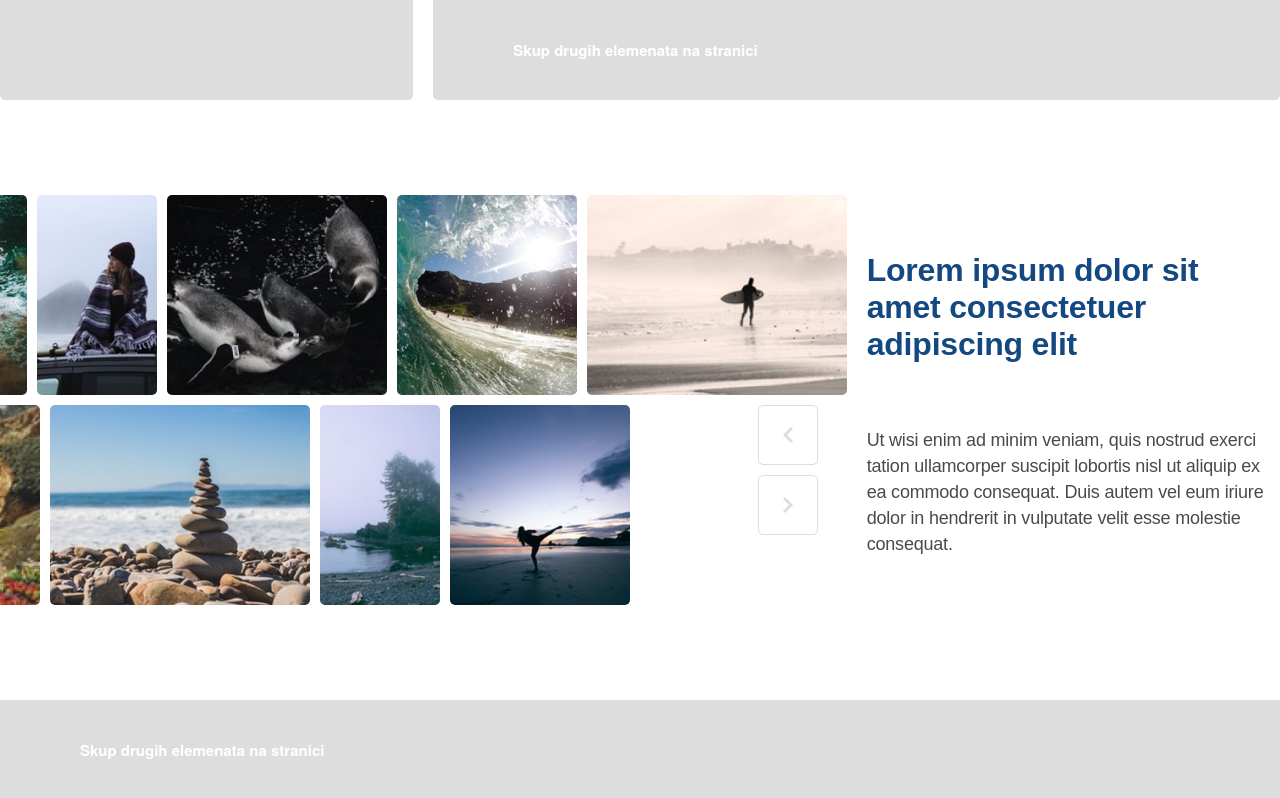
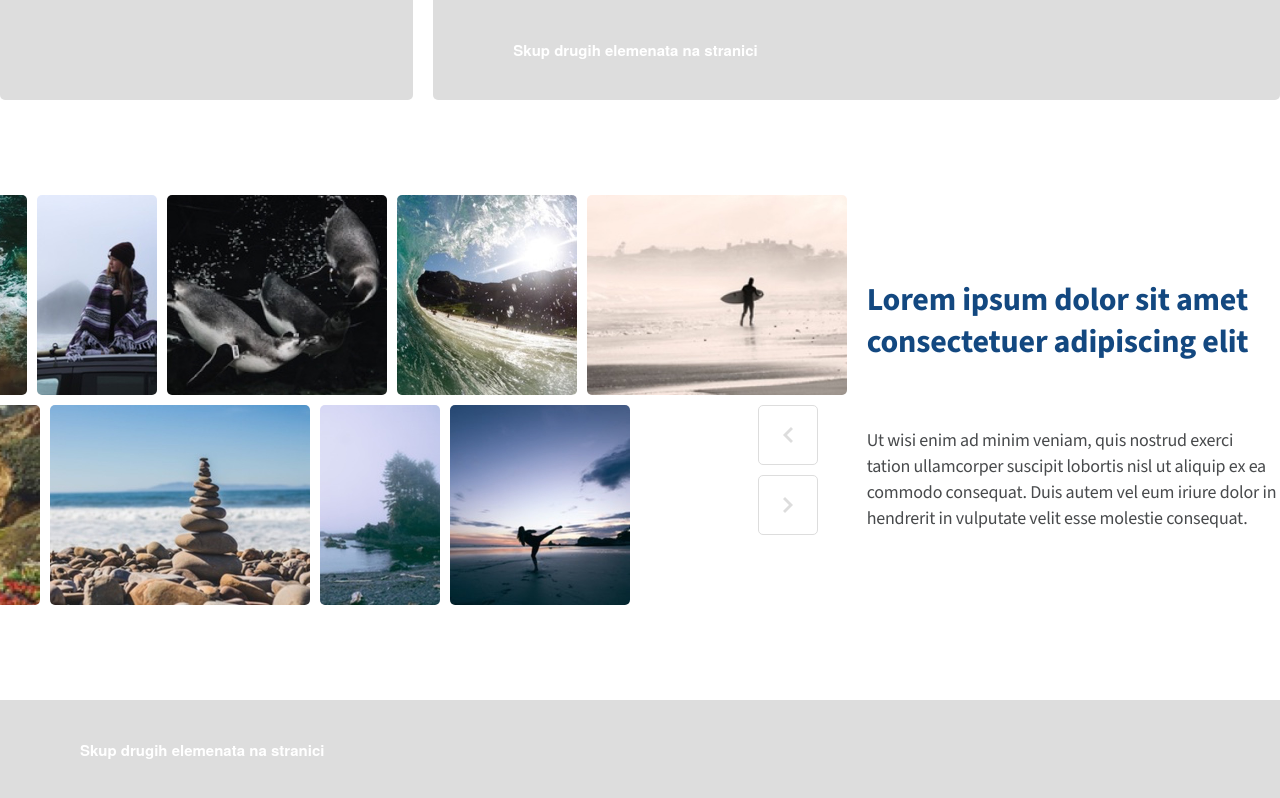
Before and after one commit to LukaMarkic/FACTORY-IMAGE-SLIDER, a plain HTML site: page index.html in a window 1280 px wide. Drawn offline with nearby package versions, Linux system fonts and the light colour scheme.

Commit message:
Adding Google font package

```diff
--- a/styles/aside-content.css
+++ b/styles/aside-content.css
@@ -1,3 +1,5 @@
+@import url('https://fonts.googleapis.com/css2?family=Source+Sans+3:wght@400;700&display=swap');
+
 main aside{
     grid-column: 9/13;
     display: flex;
```
